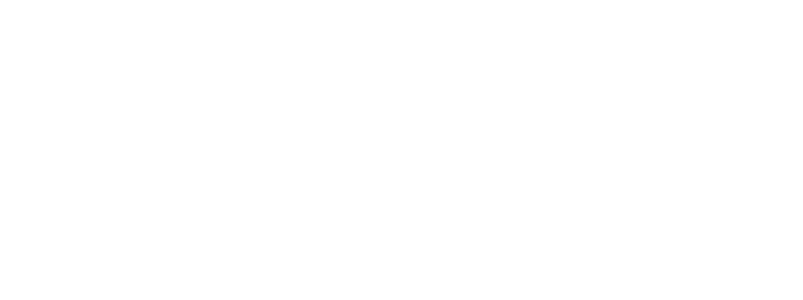
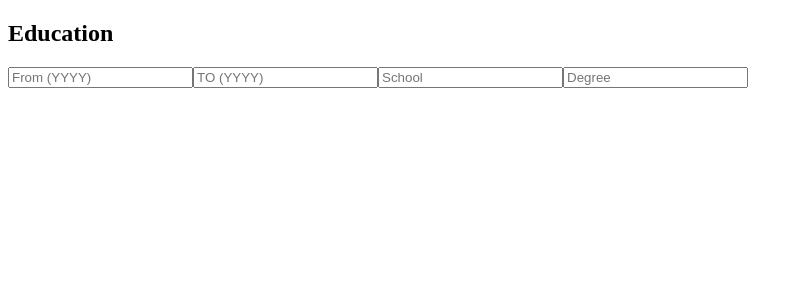
Before and after one commit to Gzman/cv-project, a React (Create React App) app: page / in a window 1280 px wide. Shown: the top 300 px of the page, without its empty margins (0-803 px from the left). Built offline with nearby package versions, Linux system fonts and the light colour scheme.

Commit message:
Added data models and implemented CV Form rendering

```diff
--- a/package.json
+++ b/package.json
@@ -9,6 +9,7 @@
     "react": "^17.0.2",
     "react-dom": "^17.0.2",
     "react-scripts": "4.0.3",
+    "uniqid": "^5.3.0",
     "web-vitals": "^1.1.2"
   },
   "scripts": {
--- a/src/App.js
+++ b/src/App.js
@@ -1,9 +1,18 @@
+import { Component } from "react";
+import { EducationItem } from "./components/EducationItem";
 
-function App() {
-  return (
-    <div className="App">
-    </div>
-  );
+class App extends Component {
+  constructor(props) {
+    super(props);
+  }
+
+  render() {
+    return (
+      <div className="App" >
+        <EducationItem />
+      </div>
+    )
+  }
 }
 
 export default App;
--- /dev/null
+++ b/src/components/CVForm.js
@@ -0,0 +1,33 @@
+import React, { Component } from "react";
+
+class CvForm extends Component {
+    constructor(props) {
+        super(props);
+    }
+
+    render() {
+        const { category, categoryId, categoryName, handleInput } = this.props;
+        return (
+            <form id={`${categoryName}-form`}>
+                {
+                    Object
+                        .keys(category)
+                        .filter(property => property !== "id")
+                        .map((property) => {
+                            return <input
+                                key={`${categoryId}${property}`}
+                                type="text"
+                                name={property}
+                                placeholder={property}
+                                value={category[property]}
+                                onChange={(e) => handleInput(categoryId, e.target.name, e.target.value)}
+                            />
+                        })
+                }
+            </form>
+        )
+    }
+
+}
+
+export { CvForm }
--- /dev/null
+++ b/src/components/EducationItem.js
@@ -0,0 +1,60 @@
+import { Component } from "react";
+import { CvForm } from "./CVForm"
+import { Education } from "../models/Education"
+import uniqid from "uniqid";
+
+class EducationItem extends Component {
+    constructor(props) {
+        super(props);
+        this.state = {
+            educations: [
+                {
+                    id: uniqid(),
+                    ...Education(),
+                },
+            ],
+        }
+        this.addEducation = this.addEducation.bind(this);
+        this.editEducation = this.editEducation.bind(this);
+        this.removeEducation = this.removeEducation.bind(this);
+    }
+
+    addEducation() {
+        console.log("Implement");
+    }
+
+    editEducation(id, property, value) {
+        const edus = this.state.educations.slice();
+        const index = edus.findIndex((edu) => edu.id === id);
+        edus[index][property] = value;
+        this.setState({
+            educations: edus,
+        });
+    }
+
+    removeEducation() {
+        console.log("Implement");
+    }
+
+    render() {
+        const { educations } = this.state;
+        return (
+            <div className="Education-items">
+                <h2>Education</h2>
+                {
+                    educations.map(edu =>
+                        <CvForm
+                            key={edu.id}
+                            category={edu}
+                            categoryId={edu.id}
+                            categoryName="Education"
+                            handleInput={this.editEducation}
+                        />
+                    )
+                }
+            </div>
+        )
+    }
+}
+
+export { EducationItem }
--- /dev/null
+++ b/src/models/Education.js
@@ -0,0 +1,19 @@
+
+const EducationMeta = {
+    FROM: "From (YYYY)",
+    TO: "TO (YYYY)",
+    SCHOOL: "School",
+    DEGREE: "Degree",
+}
+
+const Education = (from = "", to = "", school = "", degree = "") => {
+    const { FROM, TO, SCHOOL, DEGREE } = EducationMeta;
+    return {
+        [FROM]: from,
+        [TO]: to,
+        [SCHOOL]: school,
+        [DEGREE]: degree,
+    }
+}
+
+export { EducationMeta, Education }
```
Also changed, not shown: src/models/Experience.js (added, +21 -0 lines), src/models/PersonalInformation.js (added, +23 -0 lines), src/components/CVOutput.js (added), 1 other file (tests, documents, lock files or other folders).
